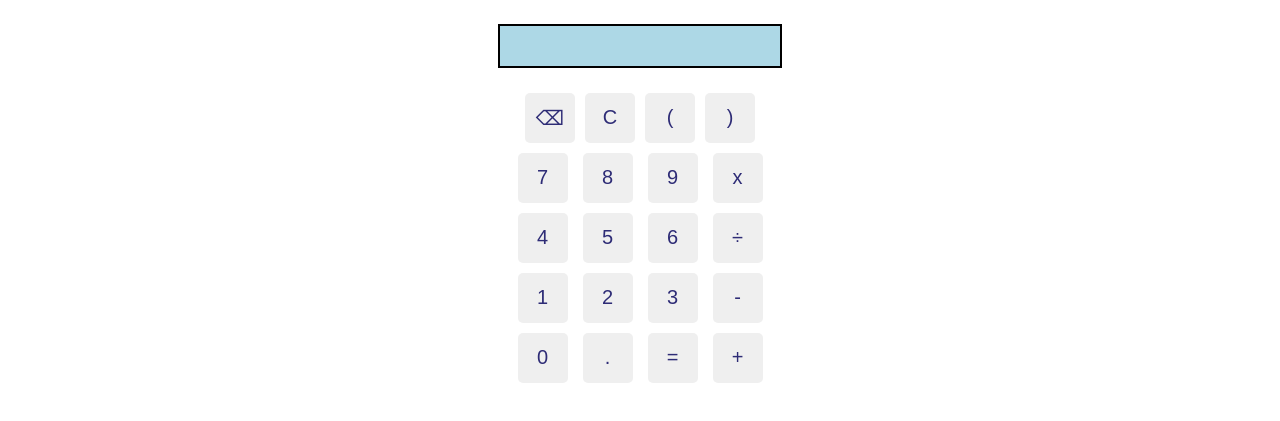
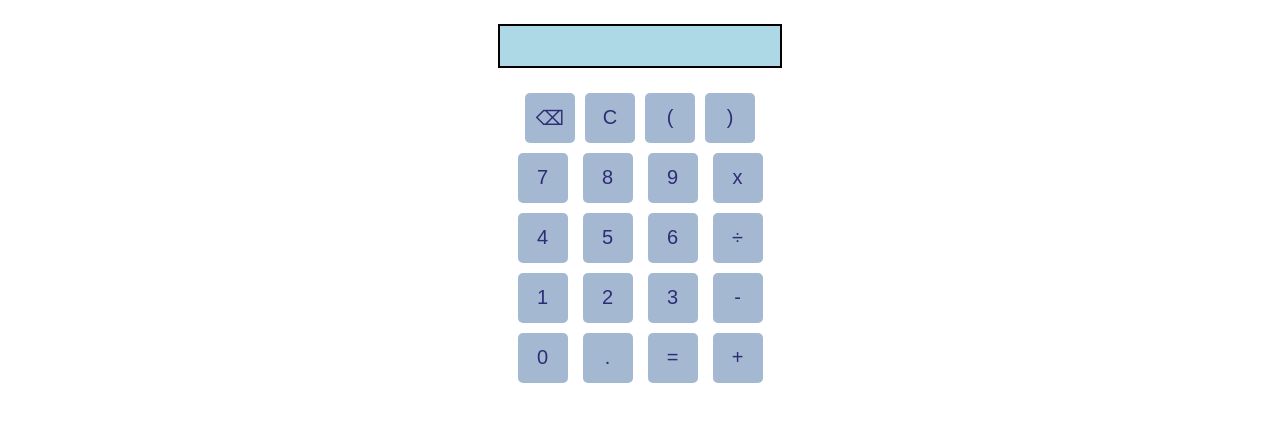
Before and after one commit to AhamadMufeez/Calculator-, a plain HTML site: page index.html in a window 1280 px wide. Shown: the part 77-498 px from the top of the page. Drawn offline with Linux system fonts and the light colour scheme.

Commit message:
Update style.css

```diff
--- a/style.css
+++ b/style.css
@@ -39,6 +39,6 @@ body {
 		border: 2px #000000 ;
 		border-radius: 5px ;
 		color: #2E2C76  ;
-		background-colour :#0075FF;
+		background-color :#A4B9D1;
 		cursor : pointer;
 		}
```
